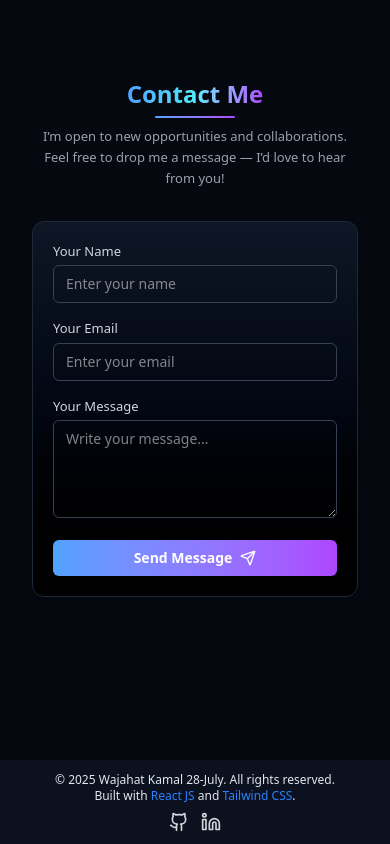
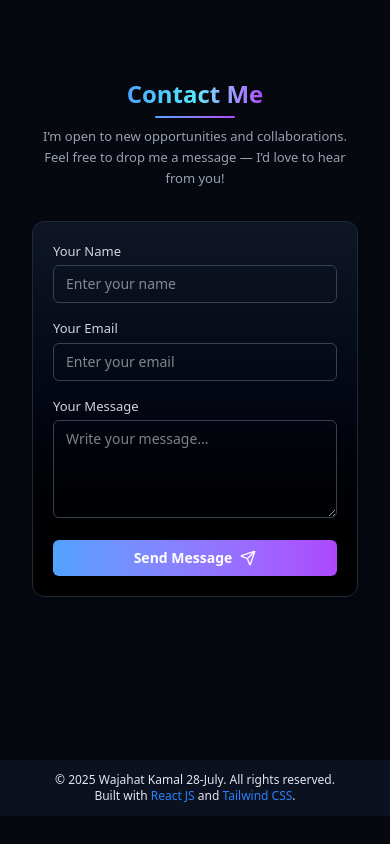
Before and after one commit to wajahat-kamal/Dev-Portfolio, a React (Vite) app: page / in a window 390 px wide. Shown: the part 3484-4328 px from the top of the page. After the commit the page ends 4300 px from the top, so only its background shows below. Built offline with nearby package versions, Linux system fonts and the light colour scheme.

Commit message:
Update EmailSidebar component: add email link with improved styling, remove redundant text display, and ensure consistent layout for better user experience.

```diff
--- a/src/components/EmailSidebar.jsx
+++ b/src/components/EmailSidebar.jsx
@@ -1,17 +1,24 @@
-import React from 'react'
+"use client";
+import React from "react";
 
 function EmailSidebar() {
   return (
-    <div className="fixed bottom-0 right-0 hidden lg:flex flex-col items-center px-10 z-50">
+    <div className="fixed bottom-0 right-0 hidden lg:flex flex-col items-center z-50">
+      {/* Rotated Email */}
+      <a
+        href="mailto:wajahatkamal3.0@gmail.com"
+        className="text-gray-400 mb-26 mr-5 hover:text-cyan-400 tracking-wider text-sm rotate-90 origin-bottom transition-all duration-300 hover:-translate-y-1"
+      >
+        <span class=" font-Header tracking-wider text-gray-400 hover:text-AAsecondary hover:cursor-pointer">
+          wajahatkamal3.0<span class="text-AAsecondary">@</span>gmail.com
+          <span class="text-AAsecondary">.</span>com
+        </span>
+      </a>
 
-        <div>
-            wajahatkamal3.0@gmail.com
-        </div>
-
+      {/* Line */}
       <div className="w-0.5 h-28 bg-gray-400 mt-6"></div>
-
     </div>
-  )
+  );
 }
 
-export default EmailSidebar
+export default EmailSidebar;
--- a/src/components/Footer.jsx
+++ b/src/components/Footer.jsx
@@ -29,26 +29,7 @@ export const Footer = () => {
         </p>
       </div>
 
-      {/* Right Section */}
-      <div className="flex items-center gap-3 sm:gap-4 justify-center">
-        <a
-          target="_blank"
-          href="https://github.com/wajahat-kamal"
-          aria-label="GitHub"
-          className="hover:scale-110 transition-transform duration-200"
-        >
-          <Github className="w-5 h-5 sm:w-6 sm:h-6 text-gray-300" />
-        </a>
 
-        <a
-          target="_blank"
-          href="https://linkedin.com"
-          aria-label="LinkedIn"
-          className="hover:scale-110 transition-transform duration-200"
-        >
-          <Linkedin className="w-5 h-5 sm:w-6 sm:h-6 text-gray-300" />
-        </a>
-      </div>
     </footer>
   );
 };
```
